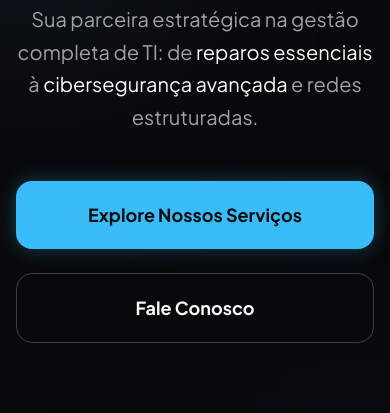
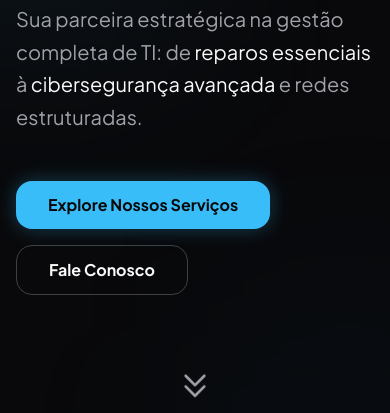
Before and after one commit to EzequielPaiva96/EzequielPaiva, a plain HTML site: page index.html in a window 390 px wide. Shown: the part 322-735 px from the top of the page. Drawn offline with nearby package versions, Linux system fonts and the light colour scheme.

Commit message:
refactor: remove "Fale Conosco" links from the header and refine hero section layout and button styling.

```diff
--- a/index.html
+++ b/index.html
@@ -127,9 +127,6 @@
                 <button onclick="toggleVLibras()" title="VLibras" class="w-10 h-10 flex items-center justify-center rounded-xl bg-neutral-800 hover:bg-acento hover:text-fundo-principal transition-all duration-300 shadow-lg text-acento border border-neutral-700">
                     <i class="fas fa-hands-asl-interpreting text-md"></i>
                 </button>
-                <a href="#contato" class="ml-4 bg-acento text-fundo-principal font-bold py-2 px-6 rounded-xl hover:bg-sky-300 transition duration-300 shadow-md transform hover:scale-105">
-                    Fale Conosco
-                </a>
             </div>
 
             <button id="mobile-menu-button" class="md:hidden text-texto-claro focus:outline-none">
@@ -149,9 +146,6 @@
                     <i class="fas fa-hands-asl-interpreting text-lg"></i>
                 </button>
             </div>
-            <a href="#contato" class="block bg-acento text-fundo-principal font-bold py-3 rounded-xl hover:bg-sky-300 transition duration-300">
-                Fale Conosco
-            </a>
         </div>
     </header>
 
@@ -172,21 +166,21 @@
                 <div class="absolute bottom-[-10%] right-[-10%] w-[40%] h-[40%] bg-sky-600/10 blur-[120px] rounded-full"></div>
             </div>
 
-            <div class="max-w-7xl mx-auto px-4 sm:px-6 lg:px-16 text-center md:text-left animate-fade-in">
+            <div class="max-w-7xl mx-auto px-4 sm:px-6 lg:px-16 text-left animate-fade-in">
                 <h1 class="text-4xl sm:text-7xl lg:text-8xl font-extrabold tracking-tight mb-8 leading-tight">
                     <span class="block text-texto-claro">Infraestrutura e</span>
                     <span class="bg-clip-text text-transparent bg-gradient-to-r from-acento to-sky-400">Segurança de TI</span>
                 </h1>
 
-                <p class="mt-4 max-w-3xl mx-auto md:mx-0 text-xl sm:text-2xl text-texto-secundario mb-12 leading-relaxed">
+                <p class="mt-4 max-w-3xl text-xl sm:text-2xl text-texto-secundario mb-12 leading-relaxed">
                     Sua parceira estratégica na gestão completa de TI: de <span class="text-texto-claro">reparos essenciais</span> à <span class="text-texto-claro">cibersegurança avançada</span> e redes estruturadas.
                 </p>
 
-                <div class="flex flex-col sm:flex-row items-center md:items-start justify-center md:justify-start gap-6">
-                    <a href="#servicos" class="w-full sm:w-auto bg-acento text-fundo-principal font-bold py-5 px-12 text-lg rounded-2xl hover:bg-sky-300 transition-all duration-300 transform hover:scale-105 shadow-[0_0_20px_rgba(56,189,248,0.3)]">
+                <div class="flex flex-col sm:flex-row items-start justify-start gap-4 md:gap-6">
+                    <a href="#servicos" class="w-fit sm:w-auto bg-acento text-fundo-principal font-bold py-3 px-8 md:py-5 md:px-12 text-base md:text-lg rounded-2xl hover:bg-sky-300 transition-all duration-300 transform hover:scale-105 shadow-[0_0_20px_rgba(56,189,248,0.3)]">
                         Explore Nossos Serviços
                     </a>
-                    <a href="#contato" class="w-full sm:w-auto bg-transparent border border-neutral-700 text-texto-claro font-bold py-5 px-12 text-lg rounded-2xl hover:bg-neutral-800 transition-all duration-300">
+                    <a href="#contato" class="w-fit sm:w-auto bg-transparent border border-neutral-700 text-texto-claro font-bold py-3 px-8 md:py-5 md:px-12 text-base md:text-lg rounded-2xl hover:bg-neutral-800 transition-all duration-300">
                         Fale Conosco
                     </a>
                 </div>
```
